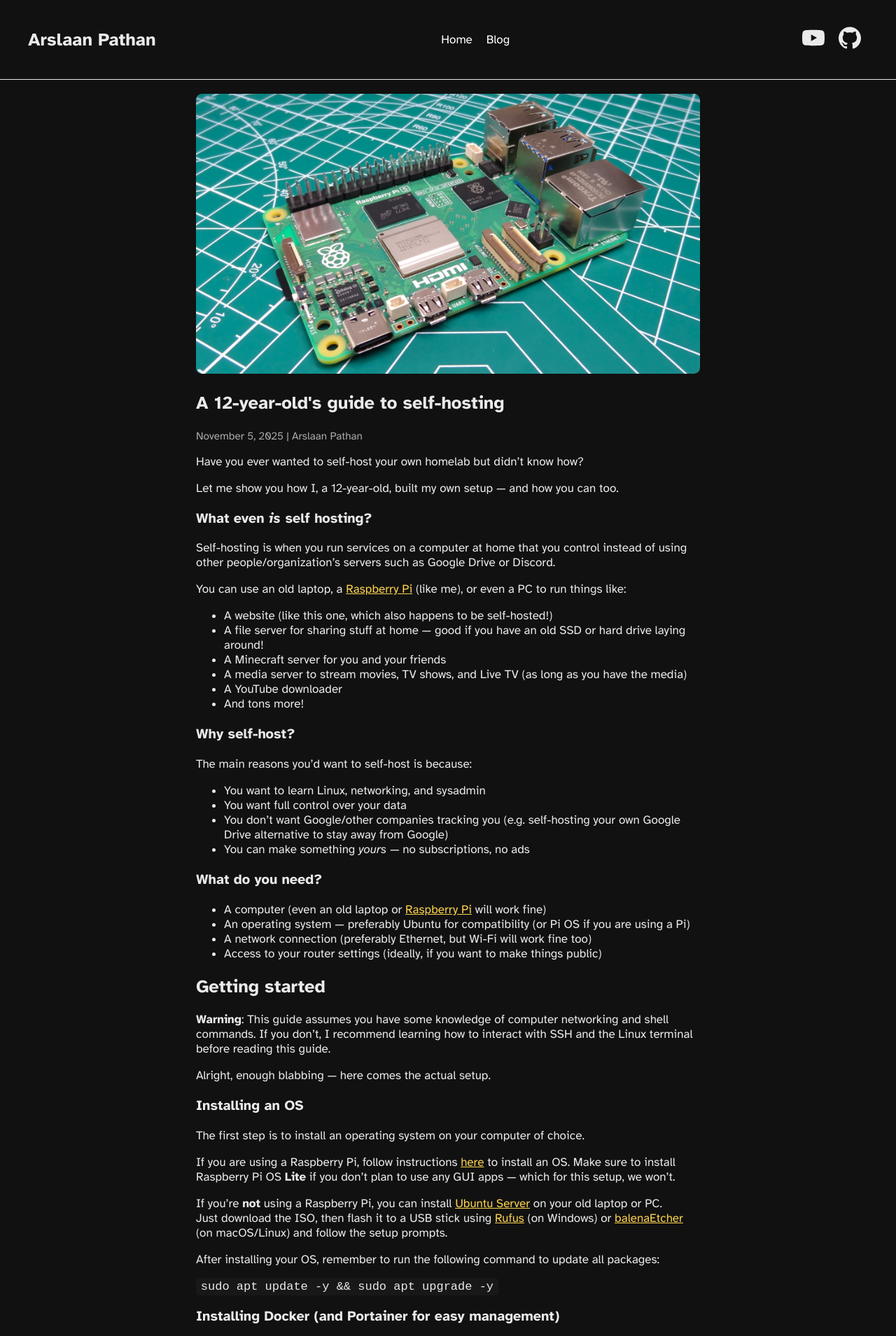
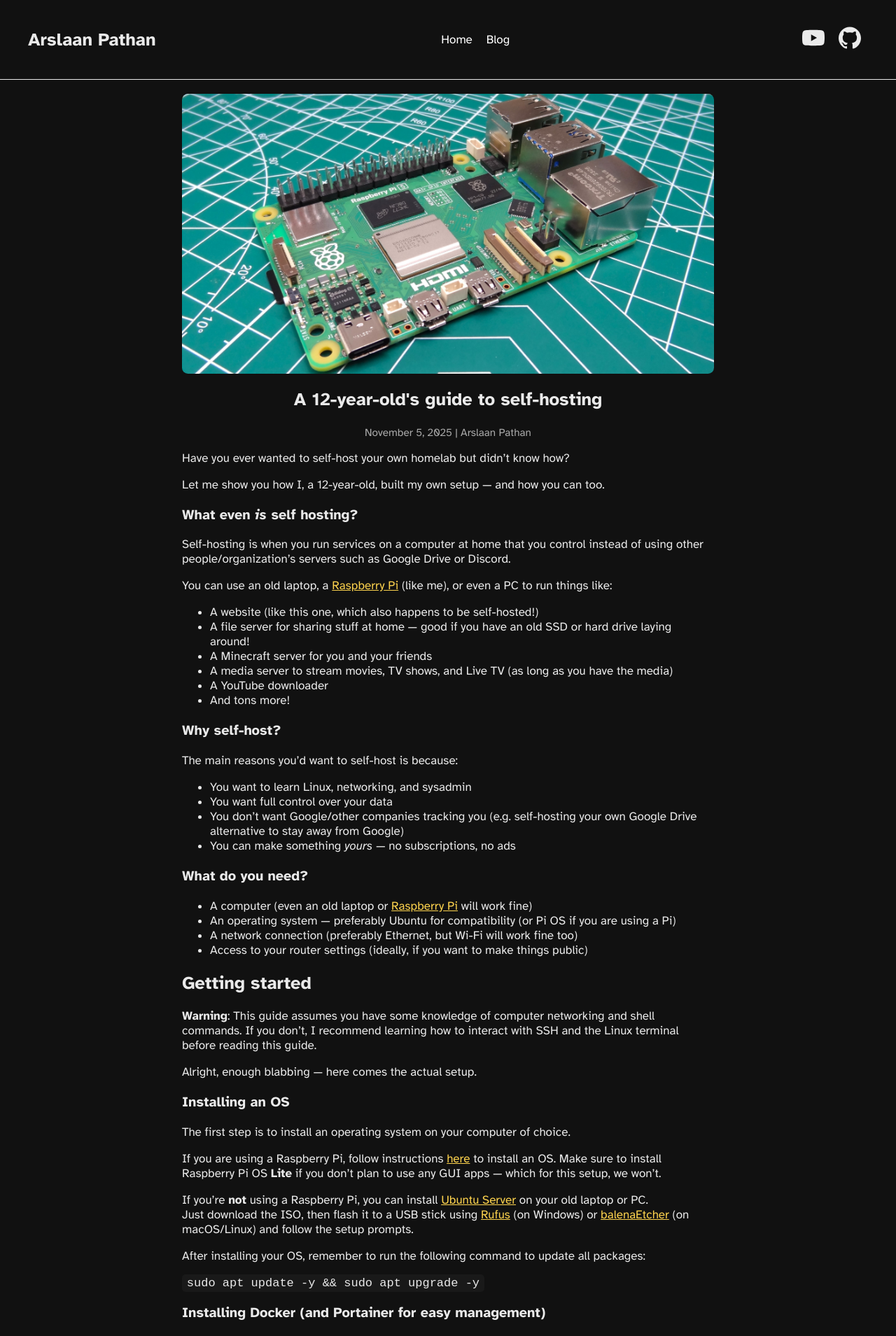
Before and after one commit to RealArslaanYT/arslaans-website-revamped, a Jekyll site: the page built from _posts/2025-11-05-guide-self-hosting.md, in a window 1280 px wide. Shown: the top 1909 px of the page at 70% size. Built offline with Jekyll 4.4.1, drawn with Linux system fonts in a browser that asks for light colours.

Commit message:
Fix alignment and overflowing issues on smaller screens

```diff
--- a/_layouts/post.html
+++ b/_layouts/post.html
@@ -7,7 +7,7 @@ layout: base
     <img src="{{ page.image }}" alt="{{ page.title }}" class="post-image"/>
   {% endif %}
 
-  <h2>{{ page.title }}</h2>
+  <h2 class="post-title">{{ page.title }}</h2>
   <p class="post-meta">{{ page.date | date: "%B %-d, %Y" }} | {{ page.author }}</p>
 
   <div class="post-content">
--- a/assets/css/base.css
+++ b/assets/css/base.css
@@ -1,44 +1,37 @@
-@import url('https://fonts.googleapis.com/css2?family=Atkinson+Hyperlegible:ital,wght@0,400;0,700;1,400;1,700&display=swap');
+@import url("https://fonts.googleapis.com/css2?family=Atkinson+Hyperlegible:ital,wght@0,400;0,700;1,400;1,700&display=swap");
 
 html, body {
   font-family: "Atkinson Hyperlegible", sans-serif;
   margin: 0;
   background-color: #111;
   color: #eaeaea;
-    /* background-image: linear-gradient(rgba(15, 18, 25, 0.5), rgb(0, 0, 0));
-    background-repeat: no-repeat;
-    background-attachment: initial;
-    background-origin: initial;
-    background-clip: initial;
-    background-color: initial2; */
   min-height: 100vh;
   font-size: 17px;
   display: flex;
   flex-direction: column;
+  box-sizing: border-box;
 }
 
 hr {
-  border: 0;                  /* remove default border */
-  height: 2px;                /* desired thickness */
-  background-color: #fff;     /* or whatever color you want */
-  margin: 2rem 0;             /* spacing */
+  border: 0;
+  height: 2px;
+  background-color: #fff;
+  margin: 2rem 0;
 }
-
 
 .site-footer {
   color: rgb(96 115 159);
+  display: flex;
+  flex-direction: column;
   align-items: center;
   justify-content: center;
   text-align: center;
-    display: flex;
-    flex-direction: column;
   padding: 20px 40px 40px;
-    /* border-top: 1px solid #eaeaea; */
 }
 
 .full-width {
-    width: 100vw;
-    margin-left: calc(-50vw + 50%);
+  width: 100%;
+  margin-left: 0;
 }
 
 .white {
@@ -83,13 +76,14 @@ a {
 }
 
 .nav-item:hover {
-    color: #0070f3; /* subtle hover effect */
+  color: #0070f3;
 }
 
 .content {
   max-width: 800px;
+  width: 100%;
   margin: 0 auto;
-    padding: 20px 40px;
+  padding: 20px;
   box-sizing: border-box;
   flex: 1;
 }
@@ -120,13 +114,28 @@ a {
 
 .blog-post {
   margin-bottom: 4rem;
+  width: 100%;
+  box-sizing: border-box;
+}
+
+.blog-post .post-title,
+.blog-post .post-meta {
+  text-align: center;
+}
+
+.blog-post .post-content {
+  text-align: left;
 }
 
 .post-image {
   width: 100%;
+  max-width: 100%;
+  height: auto;
   max-height: 400px;
   object-fit: cover;
+  display: block;
   border-radius: 0.5rem;
+  margin: 0 auto 1rem;
 }
 
 .post-meta {
@@ -141,20 +150,18 @@ a {
   margin: 0;
   display: flex;
   flex-direction: column;
-  gap: 2rem; /* adds spacing between posts */
+  gap: 2rem;
 }
 
 .post {
   background-color: #1a1a1a;
   padding: 1.5rem;
   border-radius: 0.5rem;
-  box-shadow: 0 2px 6px rgba(0,0,0,0.5);
+  box-shadow: 0 2px 6px rgba(0, 0, 0, 0.5);
   transition: transform 0.2s ease;
   cursor: pointer;
-}
-
-.post h1,
-.post .post-meta {
+  width: 100%;
+  box-sizing: border-box;
   text-align: center;
 }
 
@@ -162,8 +169,15 @@ a {
   transform: translateY(-3px);
 }
 
+.post h1,
+.post h2,
+.post h3,
+.post h4,
+.post .post-meta {
+  text-align: center;
+}
+
 pre.highlight {
-  /* background-color: #1e1e1e; */
   color: #f8f8f2;
   padding: 1rem;
   border-radius: 0.5rem;
@@ -171,6 +185,7 @@ pre.highlight {
   font-family: "Fira Code", monospace;
   font-size: 0.9rem;
   line-height: 1.4;
+  max-width: 100%;
 }
 
 code {
@@ -178,19 +193,20 @@ code {
   background-color: rgba(30, 30, 30, 0.6);
   padding: 0.2rem 0.4rem;
   border-radius: 0.3rem;
+  max-width: 100%;
+  word-break: break-word;
 }
 
-.highlight .nb { color: #f92672; }   /* numbers */
-.highlight .s2, .highlight .s, .highlight .sh { color: #a6e22e; }   /* strings */
-.highlight .k { color: #66d9ef; }    /* keywords */
-.highlight .c { color: #75715e; font-style: italic; } /* comments */
-.highlight .nf { color: #fd971f; }   /* function names */
-.highlight .na { color: #f8f8f2; }   /* attributes */
-.highlight .o { color: #f8f8f2; }    /* operators */
-.highlight .p { color: #f8f8f2; }    /* punctuation */
+.highlight .nb { color: #f92672; }
+.highlight .s2, .highlight .s, .highlight .sh { color: #a6e22e; }
+.highlight .k { color: #66d9ef; }
+.highlight .c { color: #75715e; font-style: italic; }
+.highlight .nf { color: #fd971f; }
+.highlight .na { color: #f8f8f2; }
+.highlight .o { color: #f8f8f2; }
+.highlight .p { color: #f8f8f2; }
 
-
-@media (max-width: 600px) {
+@media (max-width: 680px) {
   .content {
     padding: 10px 20px;
   }
@@ -198,4 +214,13 @@ code {
   .social-links {
     display: none;
   }
+
+  .full-width {
+    width: 100%;
+    margin-left: 0;
   }
+
+  .post-image {
+    max-height: 300px;
+  }
+}
```
Lines whose indentation alone changed are shown as unchanged.
